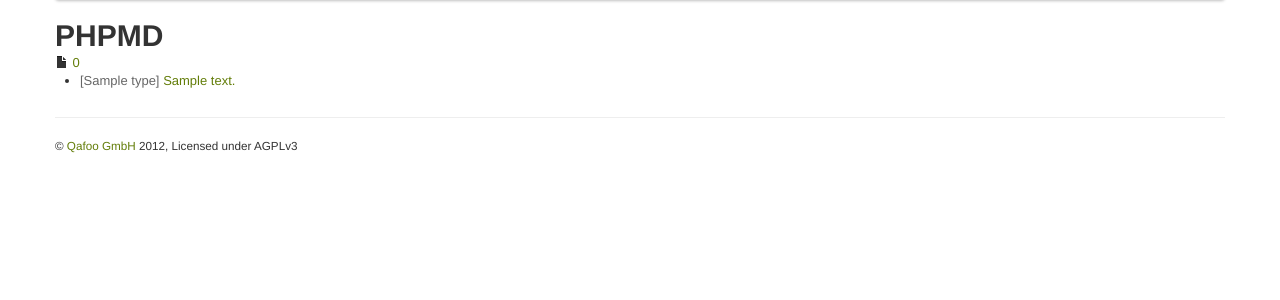
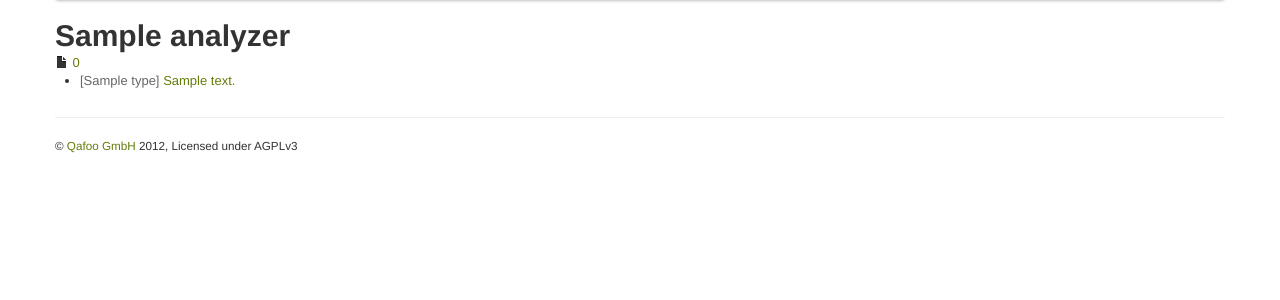
Before and after one commit to Qafoo/review, a PHP site: template src/templates/annotation_list.twig in a window 1280 px wide. Shown: the part 40-340 px from the top of the page. Run offline with PHP 8.4, Linux system fonts and the light colour scheme; the template is opened without the code that fills it: most values are stand-ins (such as "Sample title", 1, 10 or a date in 2020); some libraries are stand-ins or nearby versions.

Commit message:
Implemented: Dynamic analyzer name for annotation_list.twig.

```diff
--- a/src/main/Qafoo/Review/Analyzer/CodeSniffer.php
+++ b/src/main/Qafoo/Review/Analyzer/CodeSniffer.php
@@ -214,6 +214,7 @@ class CodeSniffer extends Analyzer implements Displayable
         return new Struct\Response(
             'annotation_list.twig',
             array(
+                'analyzer' => 'PHP_CodeSniffer',
                 'annotations'  => $annotations,
             )
         );
--- a/src/main/Qafoo/Review/Analyzer/Phpmd.php
+++ b/src/main/Qafoo/Review/Analyzer/Phpmd.php
@@ -181,6 +181,7 @@ class Phpmd extends Analyzer implements Displayable
         return new Struct\Response(
             'annotation_list.twig',
             array(
+                'analyzer' => 'PHPMD',
                 'annotations'  => $annotations,
             )
         );
--- a/src/templates/annotation_list.twig
+++ b/src/templates/annotation_list.twig
@@ -1,7 +1,7 @@
 {% extends "overview.twig" %}
 
 {% block content %}
-<h1>PHPMD</h1>
+<h1>{{analyzer}}</h1>
 
 <ul class="unstyled">
 {% for file, fileAnnotations in annotations %}
```
